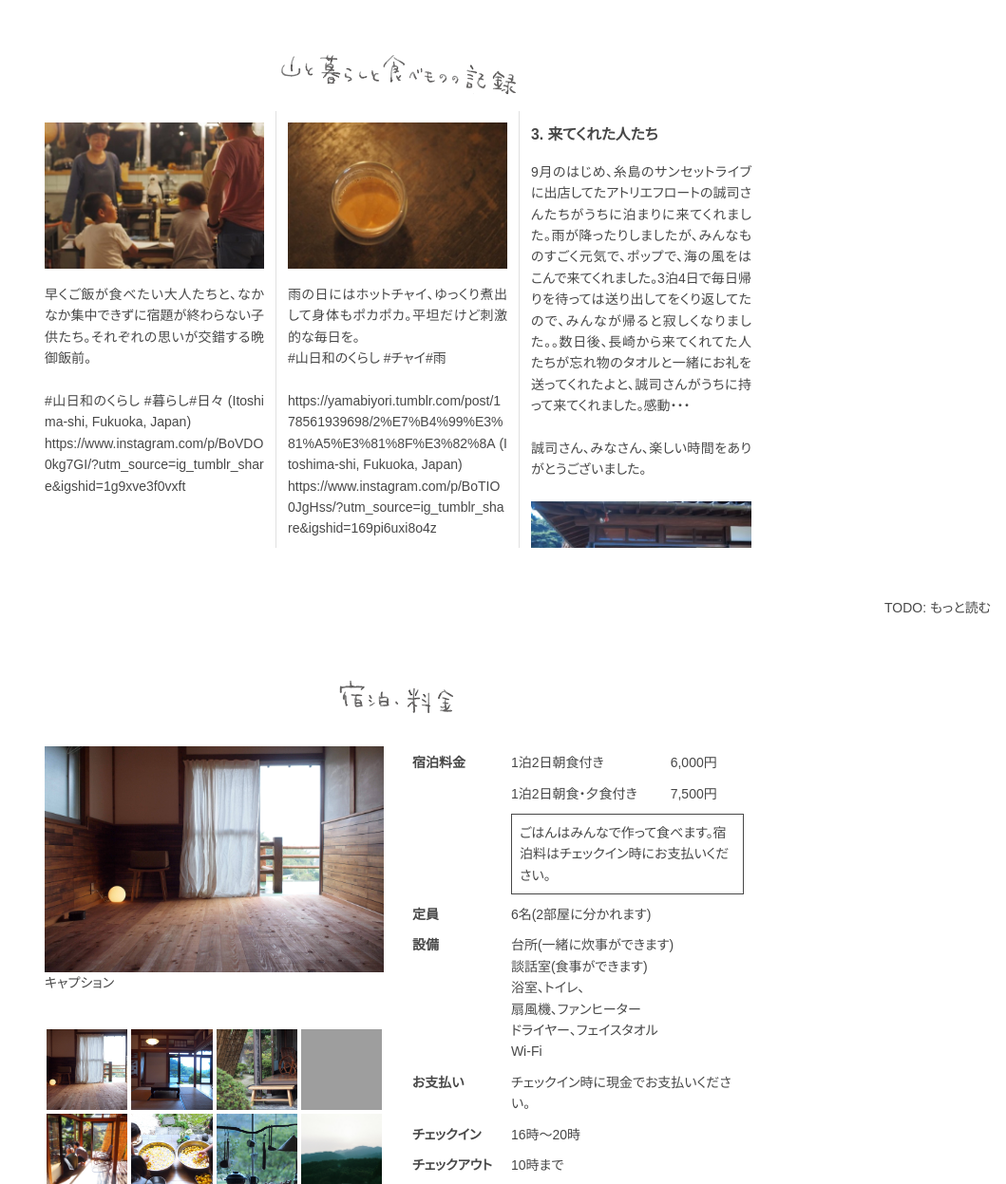
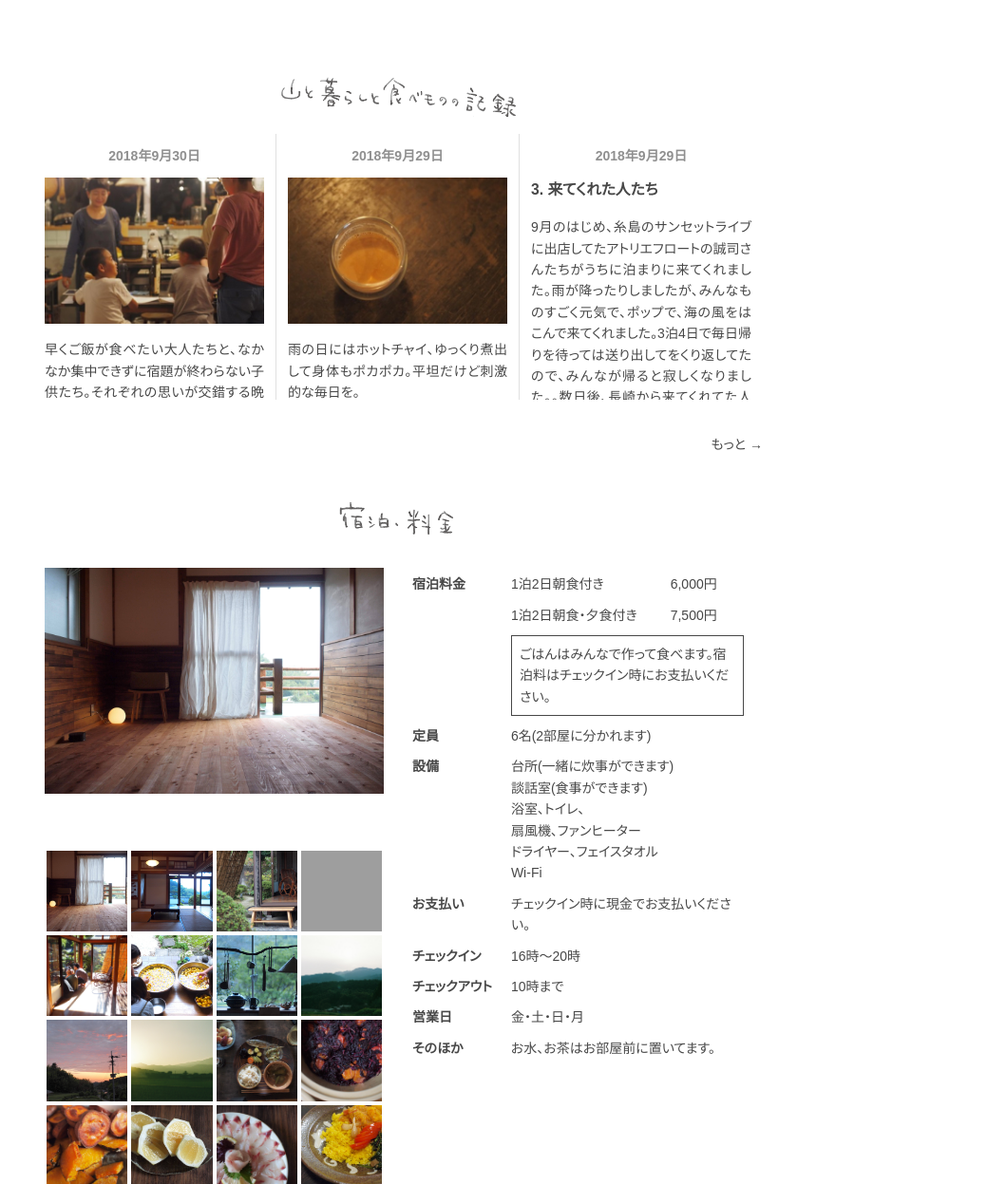
Before and after one commit to khirayama/yamaai, a website: page docs/index.html in a window 1280 px wide. Shown: the part 1063-2310 px from the top of the page at 95% size, without its empty margins (221-1280 px from the left). Drawn offline with Linux system fonts and the light colour scheme; grey boxes are pictures that could not be loaded.

Commit message:
Update style

```diff
--- a/docs/index.html
+++ b/docs/index.html
@@ -52,7 +52,6 @@
       <img class="CoverImage--Ill3" src="./images/illustration3.png" alt="yamaai" />
       <img class="CoverImage--Ill4" src="./images/illustration4.png" alt="yamaai" />
       <img class="CoverImage--Ill5" src="./images/illustration5.png" alt="yamaai" />
-      <!-- <img src="https://scontent&#45;nrt1&#45;1.xx.fbcdn.net/v/t1.0&#45;1/p480x480/26195799_1856056388039828_219864832970224629_n.jpg?_nc_cat=109&#38;_nc_ht=scontent&#45;nrt1&#45;1.xx&#38;oh=a6d4e2450ae2819456510c59046da6b2&#38;oe=5C50FBA2" alt="yamaai" /> -->
     </div>
 
     <nav class="Navigation">
@@ -64,7 +63,6 @@
       </ul>
     </nav>
 
-    <!-- Copy -->
     <div class="Copy">
       <div class="Copy--Content">
         <p><img class="Copy--Content--CopyImage__1" src="./images/img_copy1.png" alt="民泊yamaai-山合- は" /></p>
@@ -81,6 +79,7 @@
       <ul class="PostList">
         <li class="PostList--Item">
           <a href="./post.html">
+            <div class="PostList--Item--Date">2018年9月30日</div>
             <div class="PostList--Item--Content">
               <div class="PostList--Item--Content--Image">
                 <img src="./images/image_post2.jpg" />
@@ -95,6 +94,7 @@
         </li>
         <li class="PostList--Item">
           <a href="./post.html">
+            <div class="PostList--Item--Date">2018年9月29日</div>
             <div class="PostList--Item--Content">
               <div class="PostList--Item--Content--Image">
                 <img src="./images/image_post1.jpg" />
@@ -110,6 +110,7 @@
         </li>
         <li class="PostList--Item">
           <a href="./post.html">
+            <div class="PostList--Item--Date">2018年9月29日</div>
             <div class="PostList--Item--Content">
               <h3 class="PostList--Item--Content--Title">3. 来てくれた人たち</h3>
               <div class="PostList--Item--Content--Text">
@@ -123,9 +124,11 @@
           </a>
         </li>
       </ul>
-      <a href="#diary">TODO: もっと読む</a>
+      <div class="Diary--More">
+        <a href="#diary">もっと →</a>
+      </div>
     </div>
-    <!-- About -->
+
     <h2 class="ContentHeader">
       <img src="./images/img_nav_about.png" alt="宿泊・料金" />
     </h2>
@@ -134,71 +137,70 @@
         <div class="ImageList--Display">
           <div class="ImageList--Display--Content">
             <img class="Image" src="" />
-            <p class="ImageList--Display--Caption"></p>
           </div>
         </div>
         <ul class="ImageList">
-          <li class="ImageList--Item" data-caption="キャプション">
+          <li class="ImageList--Item">
             <div class="ImageList--Item--Content">
             <img src="./images/image_yamaai1.jpg" />
             </div>
-          </li><li class="ImageList--Item" data-caption="キャプション">
+          </li><li class="ImageList--Item">
             <div class="ImageList--Item--Content">
             <img src="./images/image_yamaai2.jpg" />
             </div>
-          </li><li class="ImageList--Item" data-caption="キャプション">
+          </li><li class="ImageList--Item">
             <div class="ImageList--Item--Content">
             <img src="./images/image_yamaai3.jpg" />
             </div>
-          </li><li class="ImageList--Item" data-caption="キャプション">
+          </li><li class="ImageList--Item">
             <div class="ImageList--Item--Content">
             <img src="./images/image_yamaai4.jpg" />
             </div>
-          </li><li class="ImageList--Item" data-caption="キャプション">
+          </li><li class="ImageList--Item">
             <div class="ImageList--Item--Content">
             <img src="./images/image_yamaai5.jpg" />
             </div>
-          </li><li class="ImageList--Item" data-caption="キャプション">
+          </li><li class="ImageList--Item">
             <div class="ImageList--Item--Content">
             <img src="./images/image_yamaai6.jpg" />
             </div>
-          </li><li class="ImageList--Item" data-caption="キャプション">
+          </li><li class="ImageList--Item">
             <div class="ImageList--Item--Content">
             <img src="./images/image_yamaai7.jpg" />
             </div>
-          </li><li class="ImageList--Item" data-caption="キャプション">
+          </li><li class="ImageList--Item">
             <div class="ImageList--Item--Content">
             <img src="./images/image_yamaai_location1.jpg" />
             </div>
-          </li><li class="ImageList--Item" data-caption="キャプション">
+          </li><li class="ImageList--Item">
             <div class="ImageList--Item--Content">
             <img src="./images/image_yamaai_location2.jpg" />
             </div>
-          </li><li class="ImageList--Item" data-caption="キャプション">
+          </li><li class="ImageList--Item">
             <div class="ImageList--Item--Content">
             <img src="./images/image_yamaai_location3.jpg" />
             </div>
-          </li><li class="ImageList--Item" data-caption="キャプション">
+          </li><li class="ImageList--Item">
             <div class="ImageList--Item--Content">
             <img src="./images/image_yamaai_food1.jpg" />
             </div>
-          </li><li class="ImageList--Item" data-caption="キャプション">
+          </li><li class="ImageList--Item">
             <div class="ImageList--Item--Content">
             <img src="./images/image_yamaai_food2.jpg" />
             </div>
-          </li><li class="ImageList--Item" data-caption="キャプション">
+          </li><li class="ImageList--Item">
             <div class="ImageList--Item--Content">
             <img src="./images/image_yamaai_food3.jpg" />
             </div>
-          </li><li class="ImageList--Item" data-caption="キャプション">
+          </li><li class="ImageList--Item">
             <div class="ImageList--Item--Content">
             <img src="./images/image_yamaai_food4.jpg" />
             </div>
-          </li><li class="ImageList--Item" data-caption="キャプション">
+          </li><li class="ImageList--Item">
             <div class="ImageList--Item--Content">
             <img src="./images/image_yamaai_food5.jpg" />
             </div>
-          </li><li class="ImageList--Item" data-caption="キャプション">
+          </li><li class="ImageList--Item">
             <div class="ImageList--Item--Content">
             <img src="./images/image_yamaai_food6.jpg" />
             </div>
@@ -300,7 +302,6 @@
   <footer class="Footer">Copyright &copy; yamaai. All right reserved.</footer>
   <script>
     var imageListDisplayElement = window.document.querySelector('.ImageList--Display img');
-    var imageListCaptionElement = window.document.querySelector('.ImageList--Display--Caption');
     var imageListItemElements = window.document.querySelectorAll('.ImageList--Item');
     for (var i = 0; i < imageListItemElements.length; i++) {
       var imageListItemElement = imageListItemElements[i];
@@ -308,8 +309,6 @@
       if (i === 0) {
         var imageListItemImageElement = imageListItemElement.querySelector('img');
         var src = imageListItemImageElement.src;
-        var caption = imageListItemElement.dataset.caption;
-        imageListCaptionElement.innerText = caption;
         imageListDisplayElement.src = src;
       }
 
@@ -317,8 +316,6 @@
         var el = event.currentTarget;
         var imageListItemImageElement = el.querySelector('img');
         var src = imageListItemImageElement.src;
-        var caption = el.dataset.caption;
-        imageListCaptionElement.innerText = caption;
         imageListDisplayElement.src = src;
       });
     }
--- a/src/Diary.css
+++ b/src/Diary.css
@@ -15,4 +15,21 @@
     text-align: right;
     padding: 16px;
   }
+
+  .PostList--Item {
+    max-height: 280px;
+
+    .PostList--Item--Date {
+      padding: 0 0 12px;
+      color: rgba(0, 0, 0, .44);
+      font-weight: bold;
+      text-align: center;
+    }
+  }
+
+  .Diary--More {
+    text-align: right;
+    max-width: 768px;
+    margin: 0 auto;
+  }
 }
```
Also changed, not shown: src/Copy.css (+17 -10 lines), src/Navigation.css (+13 -4 lines), docs/index.css.
